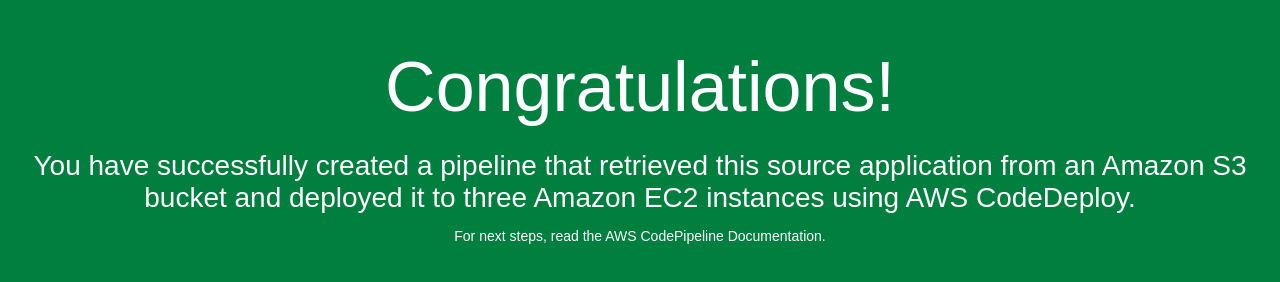
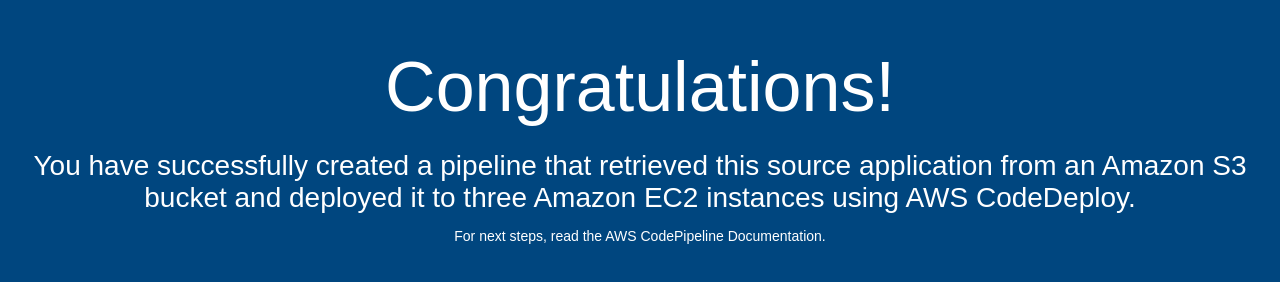
Before and after one commit to hridesh-net/crash-course-sample-code, a plain HTML site: page index.html in a window 1280 px wide. Drawn offline with Linux system fonts and the light colour scheme.

Commit message:
CSS background changed

```diff
--- a/index.html
+++ b/index.html
@@ -6,7 +6,7 @@
   <style>
     body {
       color: #ffffff;
-      background-color: #007f3f;
+      background-color: #00467f;
       font-family: Arial, sans-serif;
       font-size: 14px;
     }
```
